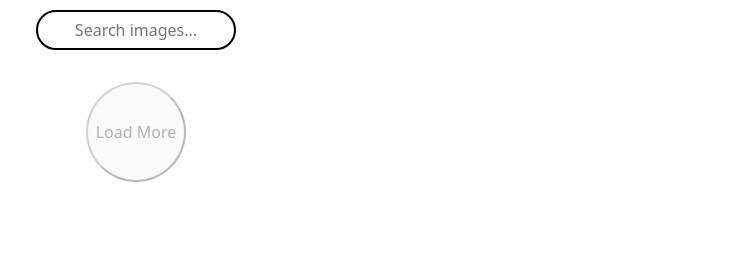
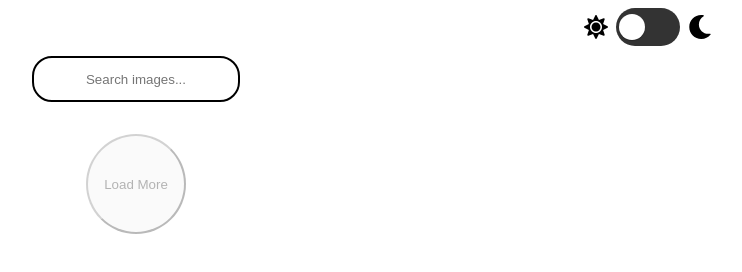
Before and after one commit to smaltsev-v/goit-js-hw-13-image-finder, a website built with Parcel: page src/index.html in a window 1280 px wide. Shown: the whole page, without its empty margins (504-1246 px from the left). Built offline with nearby package versions, Linux system fonts and the light colour scheme.

Commit message:
theme-switch
+

```diff
--- a/src/index.html
+++ b/src/index.html
@@ -3,17 +3,12 @@
   <head>
     <meta charset="UTF-8" />
     <meta name="viewport" content="width=device-width, initial-scale=1.0" />
-    <title>Заголовок страницы</title>
-    <link
-      href="https://cdnjs.cloudflare.com/ajax/libs/modern-normalize/1.0.0/modern-normalize.min.css"
-      href="https://fonts.googleapis.com/icon?family=Material+Icons"
-      rel="stylesheet"
-      integrity="sha512-ISS7cAi1PEhQ8jnbJpJZMd29NlhNj4AWYyLOSp2CE/CsHxTCu+r+t0D2yoJudVrd0/8fTVPUVDzY5Tvli75u/g=="
-      crossorigin="anonymous"
-    />
+    <title>Homework 13</title>
+    <link href="https://fonts.googleapis.com/icon?family=Material+Icons" rel="stylesheet" />
   </head>
   <body>
     <!-- Так добавляются фрагменты в главные HTML-файлы страниц. -->
+    <include src="./partials/theme-switch.html"></include>
     <include src="./partials/example.html"></include>
 
     <!-- Скрипт идёт последним в разметке. В нём уже подключен главный SASS-файл. -->
--- a/src/index.js
+++ b/src/index.js
@@ -1,4 +1,5 @@
 import './sass/main.scss';
+import './partials/theme';
 import Fetch from './partials/apiService';
 import galleryItems from './tempates/gallery.hbs';
 import debounce from 'lodash.debounce';
--- /dev/null
+++ b/src/partials/theme-switch.html
@@ -0,0 +1,27 @@
+<div class="theme-switch">
+            <svg class="theme-switch__icon" role="img" aria-label="Иконка солнца">
+              <use href="./images/sprite.svg#sun"></use>
+            </svg>
+
+            <div class="theme-switch__control">
+              <input
+                class="theme-switch__toggle"
+                type="checkbox"
+                name="theme"
+                id="theme-switch-toggle"
+                aria-label="Переключить между тёмной и светлой темой"
+              />
+              <label
+                aria-hidden="true"
+                class="theme-switch__track"
+                for="theme-switch-toggle"
+              >
+              </label>
+              <div aria-hidden="true" class="theme-switch__marker"></div>
+            </div>
+
+            <svg class="theme-switch__icon" aria-label="Иконка луны">
+              <use href="./images/sprite.svg#moon"></use>
+            </svg>
+          </div>
+        </div>
--- /dev/null
+++ b/src/partials/theme.js
@@ -0,0 +1,35 @@
+const Theme = {
+  LIGHT: 'light-theme',
+  DARK: 'dark-theme',
+};
+
+const bodyRef = document.querySelector('body');
+const checkboxRef = document.querySelector('#theme-switch-toggle');
+
+
+const updateTheme = (addTheme, removeTheme) => {
+bodyRef.classList.remove(removeTheme);
+bodyRef.classList.add(addTheme);
+};
+
+const onCheckboxChange = () => {
+  if (checkboxRef.checked) {
+    localStorage.setItem('theme', Theme.DARK)
+    updateTheme(Theme.DARK, Theme.LIGHT)
+  } else {
+    localStorage.setItem('theme', Theme.LIGHT)
+    updateTheme(Theme.LIGHT, Theme.DARK)
+  }
+}
+
+const  saveSettings = () => {
+  const savedTheme = localStorage.getItem('theme');
+  if (savedTheme === Theme.DARK) {
+    checkboxRef.checked = 'true';
+    onCheckboxChange();
+  }
+}
+
+
+checkboxRef.addEventListener('change', onCheckboxChange)
+saveSettings()
--- /dev/null
+++ b/src/sass/_theme-switch.scss
@@ -0,0 +1,214 @@
+body.light-theme {
+  background-color: #fff;
+  color: #333333;
+}
+
+body.dark-theme {
+  background-color: #333333;
+  color: #fff;
+}
+
+.toolbar {
+  display: flex;
+  justify-content: flex-end;
+  padding: 16px 24px;
+}
+
+/* THEME SWITCH */
+.theme-switch {
+  display: inline-flex;
+  align-items: center;
+  justify-content: flex-end;
+  margin-left: 80vw;
+}
+
+.theme-switch__icon {
+  z-index: 2;
+  background-color: inherit;
+  color: currentColor;
+  height: 24px;
+  width: 24px;
+  margin-right: 8px;
+  margin-left: 8px;
+}
+
+.theme-switch__control {
+  display: flex;
+  align-items: center;
+  flex-shrink: 0;
+  position: relative;
+  width: 64px;
+  height: 32px;
+  border-radius: 50em;
+  padding: 3px 0;
+}
+
+.theme-switch__toggle {
+  position: absolute;
+  left: 0;
+  top: 0;
+  margin: 0;
+  padding: 0;
+  opacity: 0;
+  height: 0;
+  width: 0;
+  pointer-events: none;
+}
+
+.theme-switch__track {
+  box-shadow: -10px 0px 13px -7px #fff, 10px 0px 13px -7px #fff, 0px 0px 50px 30px #fff;
+  position: absolute;
+  left: 0;
+  top: 0;
+  width: 100%;
+  height: 100%;
+  color: transparent;
+  user-select: none;
+  background-color: #333;
+  border-radius: inherit;
+  z-index: 1;
+  cursor: pointer;
+}
+
+.theme-switch__marker {
+  position: relative;
+  background-color: #fff;
+  width: 26px;
+  height: 26px;
+  border-radius: 50%;
+  z-index: 2;
+  pointer-events: none;
+  box-shadow: 0 1px 1px rgba(0, 0, 0, 0.25);
+  transform: translateX(3px);
+  transition: transform 250ms var(--timing-function);
+}
+
+.theme-switch__toggle:checked + .theme-switch__track {
+  background-color: #d3d3d4;
+}
+
+.theme-switch__toggle:checked ~ .theme-switch__marker {
+  transform: translateX(35px);
+}
+
+.theme-switch__toggle:focus + .theme-switch__track,
+.theme-switch__toggle:active + .theme-switch__track {
+  box-shadow: 0 0 0 3px #2196f3;
+}
+
+/* MENU */
+
+.menu {
+  padding: 0;
+  margin: 0;
+  list-style: none;
+  max-width: calc(100% - 64px);
+  margin-left: auto;
+  margin-right: auto;
+  display: grid;
+  justify-content: center;
+  grid-template-columns: repeat(auto-fill, minmax(400px, 1fr));
+  grid-gap: 24px;
+}
+
+.card {
+  position: relative;
+  display: flex;
+  flex-direction: column;
+  justify-content: space-between;
+  height: 100%;
+  padding-bottom: 8px;
+}
+
+.card__content {
+  display: flex;
+  flex-direction: column;
+  padding: 8px;
+  flex-grow: 1;
+}
+
+.card__image {
+  height: 300px;
+  object-fit: cover;
+  max-width: 100%;
+}
+
+.card__name {
+  margin-top: 16px;
+  margin-bottom: 0;
+  font-size: 24px;
+  font-weight: 500;
+}
+
+.card__descr {
+  line-height: 1.5;
+  flex-grow: 1;
+}
+
+.card__price {
+  display: flex;
+  align-items: center;
+  margin-top: 24px;
+  font-size: 20px;
+}
+
+.card__price i {
+  margin-right: 8px;
+  font-size: 24px;
+}
+
+.card__reviews {
+  display: block;
+  margin-top: 16px;
+}
+
+.card__button {
+  display: block;
+  margin-left: auto;
+  margin-right: auto;
+  margin-top: 16px;
+  width: calc(100% - 16px);
+}
+
+.tag-list {
+  display: flex;
+  flex-wrap: wrap;
+  padding: 0;
+  margin: 0;
+  list-style: none;
+}
+
+.tag-list__item {
+  padding: 4px 8px;
+  margin: 4px;
+  border-radius: 2px;
+  background-color: #3f51b5;
+  color: #fff;
+}
+
+.button {
+  display: inline-flex;
+  align-items: center;
+  justify-content: center;
+  color: #fff;
+  background-color: #2196f3;
+  border: 0;
+  outline: 0;
+  padding: 8px 24px;
+  border-radius: 4px;
+  cursor: pointer;
+  box-shadow: 0px 2px 1px 1px rgba(0, 0, 0, 0.05);
+  font: inherit;
+  font-weight: 500;
+  user-select: none;
+  transition: background-color 250ms var(--timing-function);
+}
+
+.button:hover {
+  box-shadow: 0px 2px 1px 1px rgba(0, 0, 0, 0.15);
+  background-color: #1976d2;
+}
+
+.button__icon {
+  margin-right: 8px;
+}
--- a/src/sass/main.scss
+++ b/src/sass/main.scss
@@ -5,3 +5,4 @@
 
 // Стили для файла с примером HTML-фрагмента
 @import './example';
+@import './theme-switch';
```
Also changed, not shown: src/images/sprite.svg (added).
